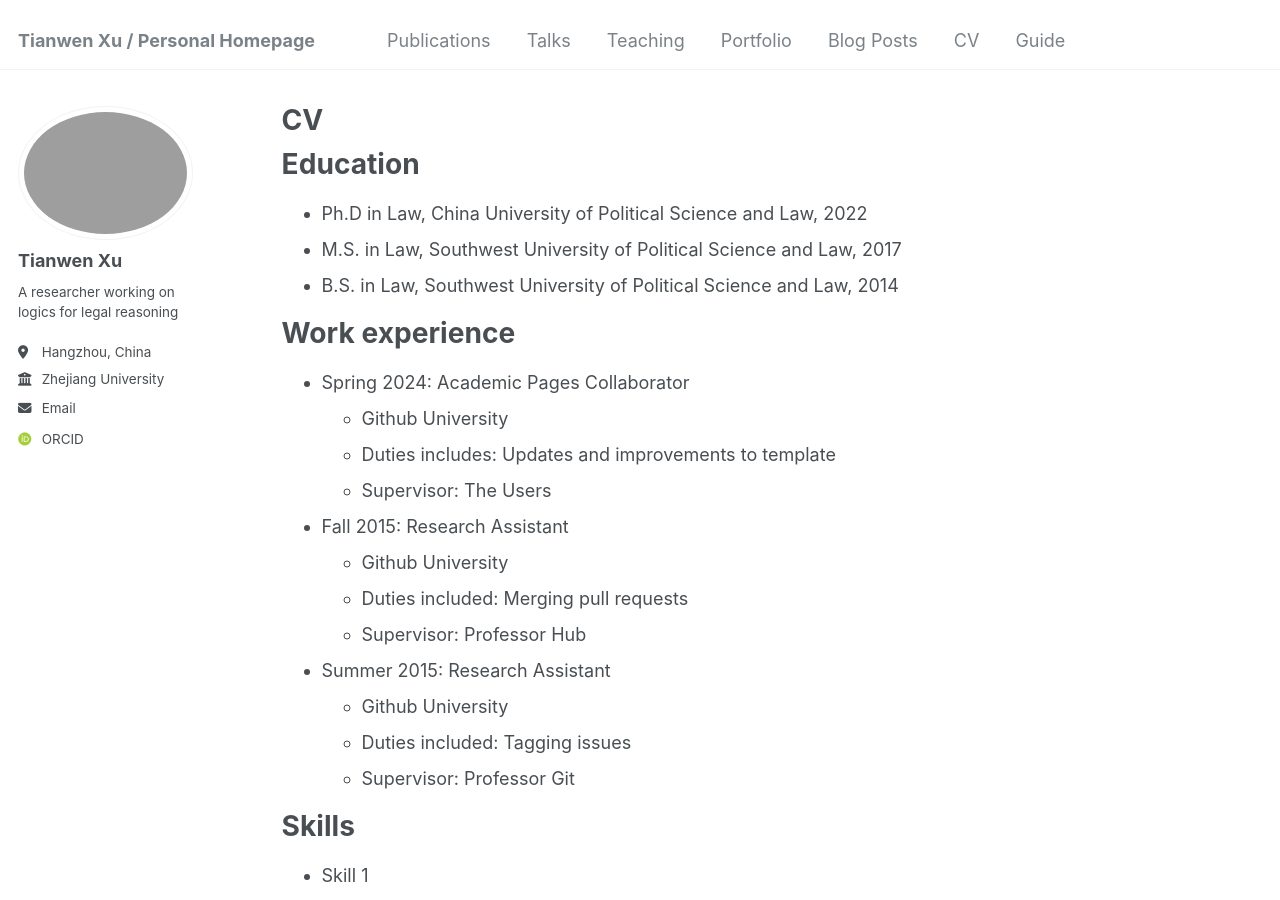
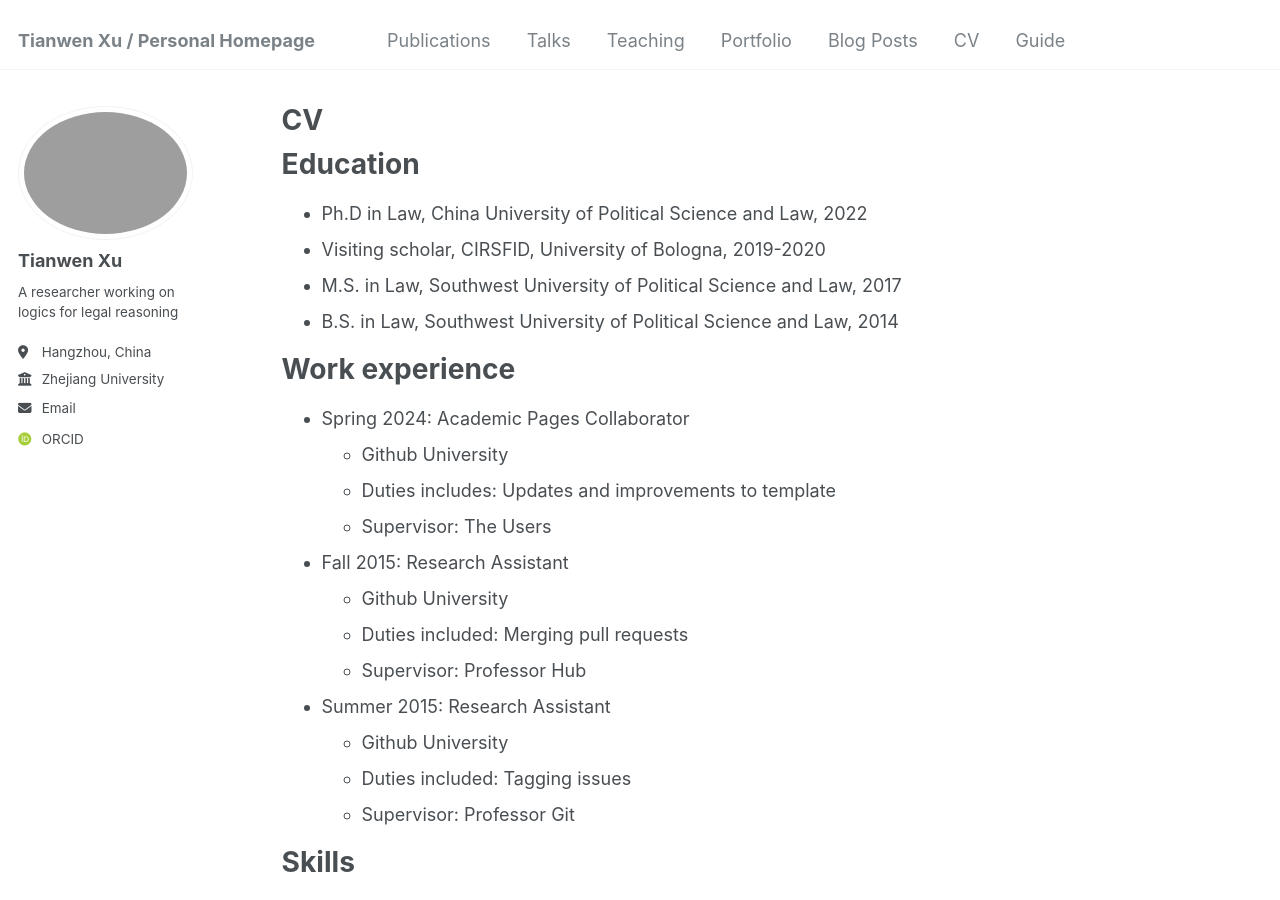
Before and after one commit to tianwenxu-lawlogic/tianwenxu-lawlogic.github.io, a Jekyll site: the page built from _pages/cv.md, in a window 1280 px wide and 900 px high. Built offline with Jekyll 4.4.1, drawn with Linux system fonts in a browser that asks for light colours; some web fonts are replaced.

Commit message:
Update cv.md

```diff
--- a/_pages/cv.md
+++ b/_pages/cv.md
@@ -12,6 +12,7 @@ redirect_from:
 Education
 ======
 * Ph.D in Law, China University of Political Science and Law, 2022
+* Visiting scholar, CIRSFID, University of Bologna, 2019-2020
 * M.S. in Law, Southwest University of Political Science and Law, 2017
 * B.S. in Law, Southwest University of Political Science and Law, 2014
 
```
